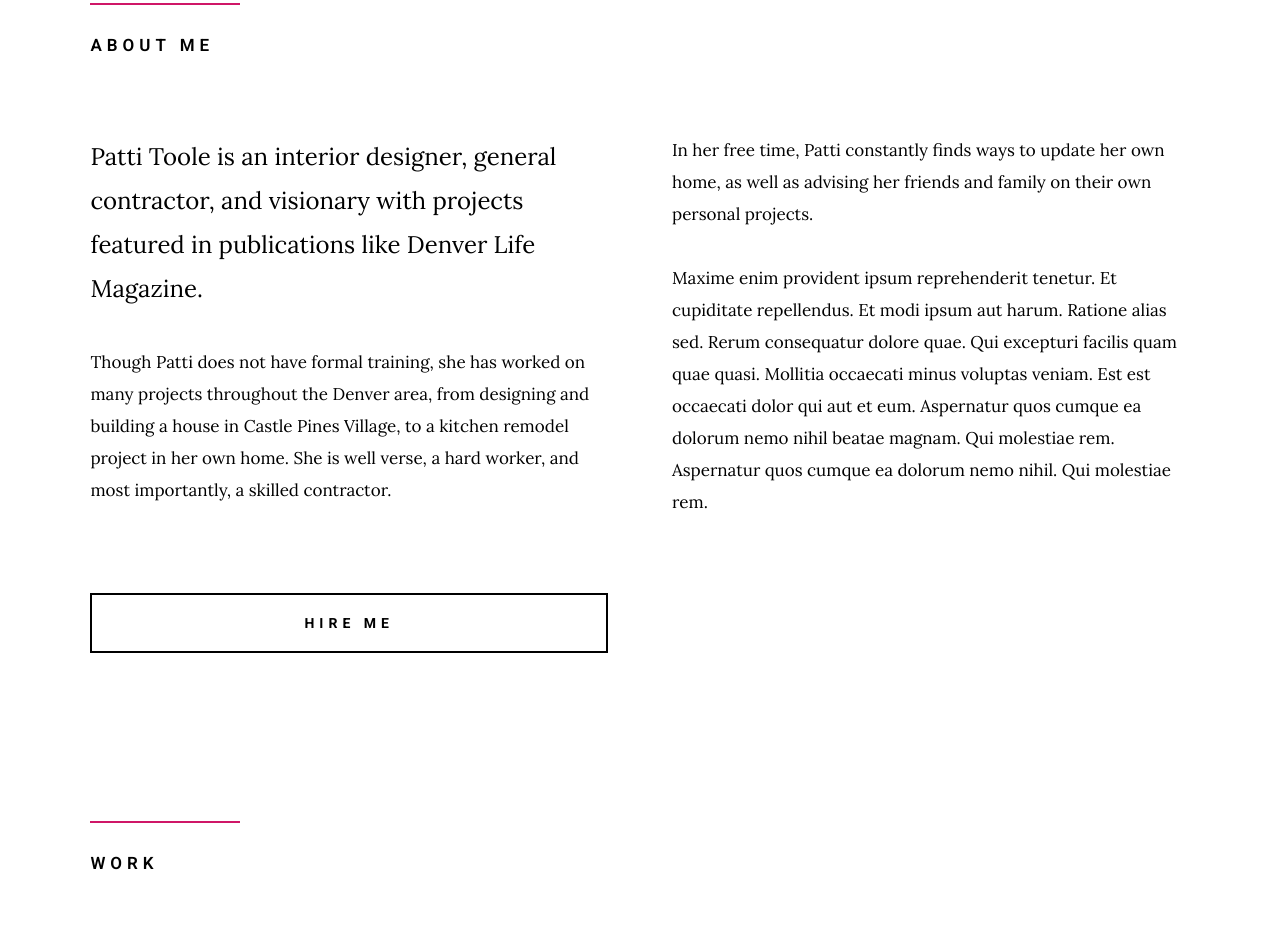
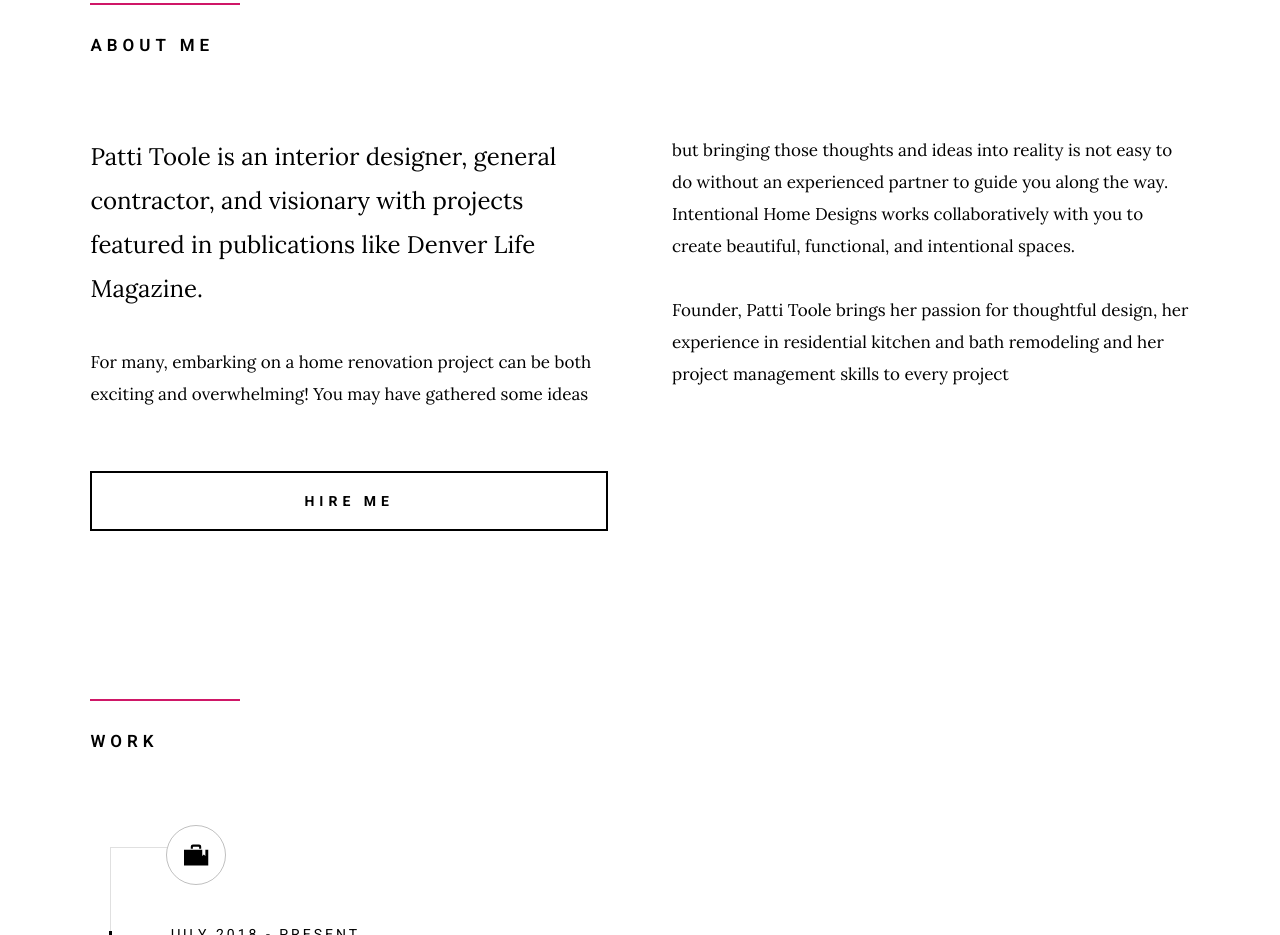
Before and after one commit to lunrdj/IHDWeb, a plain HTML site: page index.html in a window 1280 px wide. Shown: the part 989-1924 px from the top of the page. Drawn offline with Linux system fonts and the light colour scheme; a web font is replaced by a local one.

Commit message:
update about page

```diff
--- a/index.html
+++ b/index.html
@@ -113,22 +113,16 @@
                     </p>
 
                     <p>
-                    Though Patti does not have formal training, she has worked on many projects throughout the Denver area, from designing and building a house in Castle Pines Village, to a kitchen remodel project in her own home. She is well verse, a hard worker, and most importantly, a skilled contractor.
+                    For many, embarking on a home renovation project can be both exciting and overwhelming!
+                        You may have gathered some ideas but bringing those thoughts and ideas into reality is not easy to do without an experienced partner to guide you along the way.
+                        Intentional Home Designs works collaboratively with you to create beautiful, functional, and intentional spaces.
                     </p>
 
                     <p>
-                    In her free time, Patti constantly finds ways to update her own home, as well as advising her friends and family on their own personal projects.
+                    Founder, Patti Toole brings her passion for thoughtful design, her experience in residential kitchen and bath remodeling and her project management skills to every project
                     </p>
 
                     <p>
-                    Maxime enim provident ipsum reprehenderit tenetur. Et cupiditate
-                    repellendus. Et modi ipsum aut harum. Ratione alias sed. Rerum
-                    consequatur dolore quae. Qui excepturi facilis quam quae quasi.
-                    Mollitia occaecati minus voluptas veniam. Est est occaecati dolor
-                    qui aut et eum. Aspernatur quos cumque ea dolorum nemo nihil
-                    beatae magnam. Qui molestiae rem. Aspernatur quos cumque ea dolorum
-                    nemo nihil. Qui molestiae rem.
-                    </p>
                 </div>
             </div>
 
```
